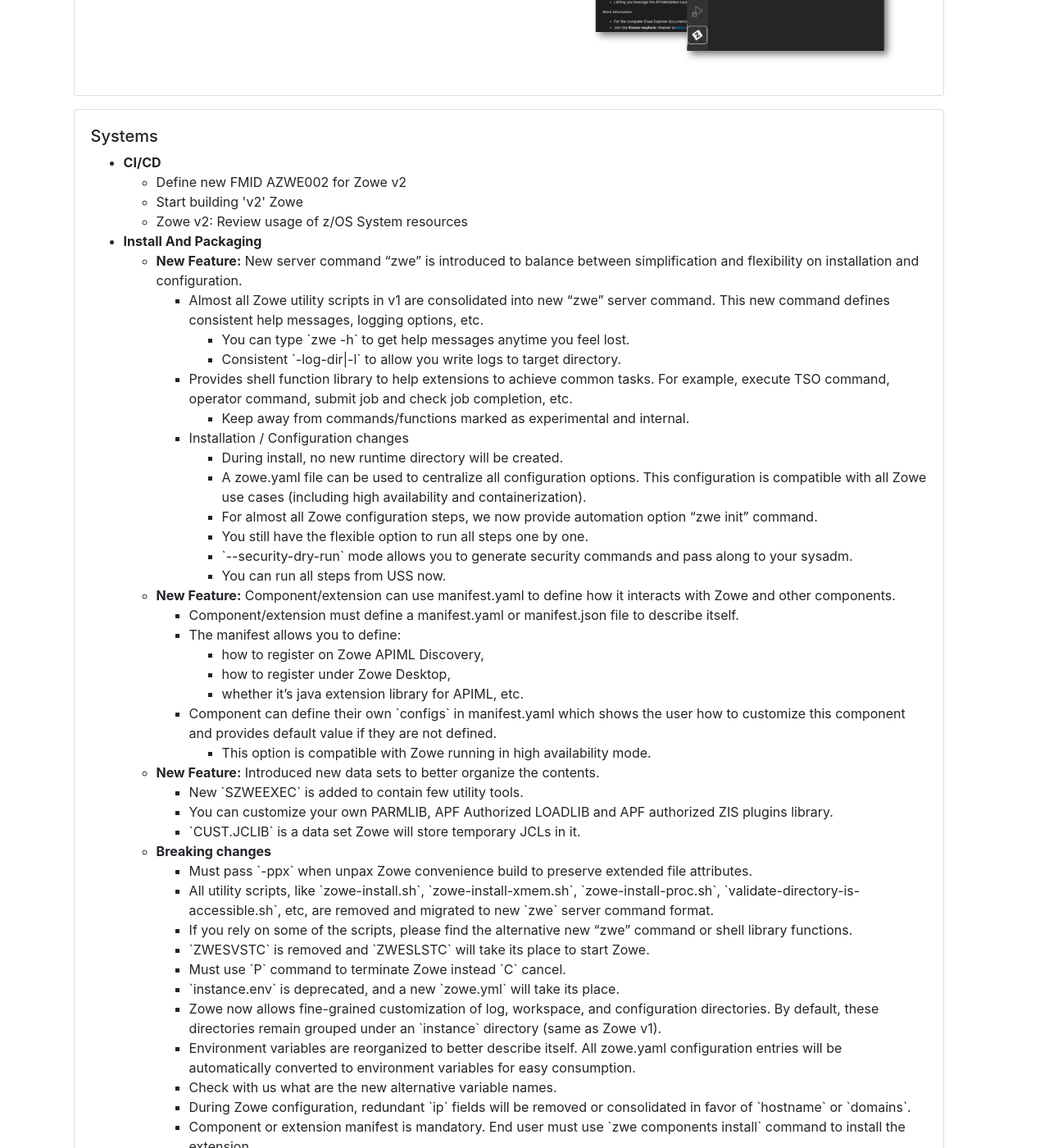
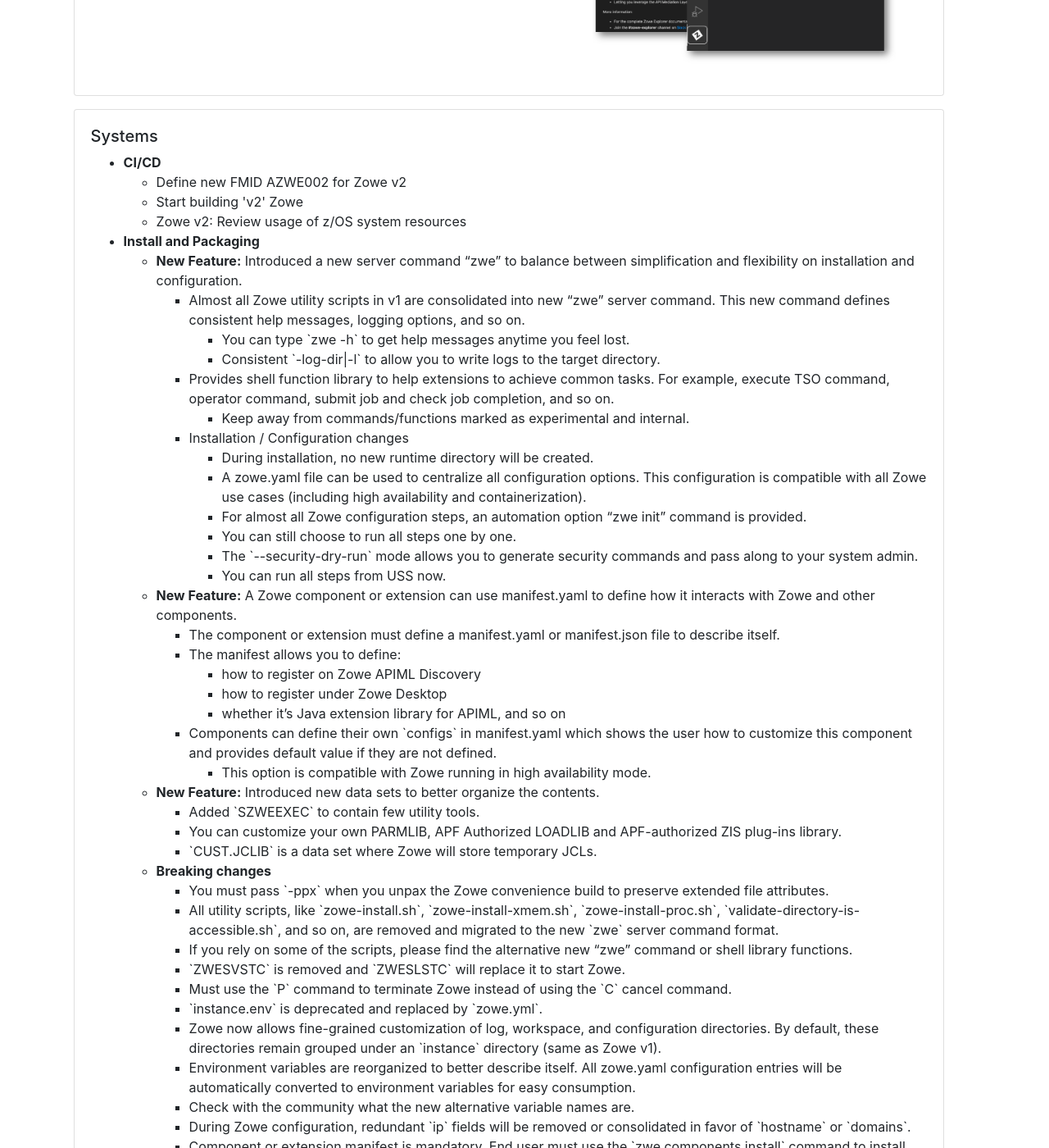
Before and after one commit to zowe/zowe.github.io, a Jekyll site: the page built from vNext.md, in a window 1280 px wide and 1400 px high, scrolled down 3283 px. Shown: the whole window at 82% size. Built offline with Jekyll 4.4.1, drawn with Linux system fonts in a browser that asks for light colours; our own code applies the rules of GitHub Pages for plain Markdown files; some of the changed text lies outside the part shown.

Commit message:
minor edits and fixes
Signed-off-by: nannanli <nannanli@cn.ibm.com>

```diff
--- a/vNext.md
+++ b/vNext.md
@@ -202,64 +202,64 @@
         <ul>
           <li>Define new FMID AZWE002 for Zowe v2</li>
           <li>Start building 'v2' Zowe</li>
-          <li>Zowe v2: Review usage of z/OS System resources</li>
+          <li>Zowe v2: Review usage of z/OS system resources</li>
         </ul>
-        <li><strong>Install And Packaging</strong></li>
+        <li><strong>Install and Packaging</strong></li>
         <ul>
-          <li><strong>New Feature:</strong> New server command “zwe” is introduced to balance between simplification and flexibility on installation and configuration.</li>
+          <li><strong>New Feature:</strong> Introduced a new server command “zwe” to balance between simplification and flexibility on installation and configuration.</li>
           <ul>
-            <li>Almost all Zowe utility scripts in v1 are consolidated into new “zwe” server command. This new command defines consistent help messages, logging options, etc.</li>
+            <li>Almost all Zowe utility scripts in v1 are consolidated into new “zwe” server command. This new command defines consistent help messages, logging options, and so on.</li>
             <ul>
               <li>You can type `zwe -h` to get help messages anytime you feel lost.</li>
-              <li>Consistent `-log-dir|-l` to allow you write logs to target directory.</li>
+              <li>Consistent `-log-dir|-l` to allow you to write logs to the target directory.</li>
             </ul>
-            <li>Provides shell function library to help extensions to achieve common tasks. For example, execute TSO command, operator command, submit job and check job completion, etc.</li>
+            <li>Provides shell function library to help extensions to achieve common tasks. For example, execute TSO command, operator command, submit job and check job completion, and so on.</li>
             <ul>
               <li>Keep away from commands/functions marked as experimental and internal.</li>
             </ul>
             <li>Installation / Configuration changes</li>
             <ul>
-              <li>During install, no new runtime directory will be created.</li>
+              <li>During installation, no new runtime directory will be created.</li>
               <li>A zowe.yaml file can be used to centralize all configuration options. This configuration is compatible with all Zowe use cases (including high availability and containerization).</li>
-              <li>For almost all Zowe configuration steps, we now provide automation option “zwe init” command.</li>
-              <li>You still have the flexible option to run all steps one by one.</li>
-              <li>`--security-dry-run` mode allows you to generate security commands and pass along to your sysadm.</li>
+              <li>For almost all Zowe configuration steps, an automation option “zwe init” command is provided.</li>
+              <li>You can still choose to run all steps one by one.</li>
+              <li>The `--security-dry-run` mode allows you to generate security commands and pass along to your system admin.</li>
               <li>You can run all steps from USS now.</li>
             </ul>
           </ul>
-          <li><strong>New Feature:</strong> Component/extension can use manifest.yaml to define how it interacts with Zowe and other components.</li>
+          <li><strong>New Feature:</strong> A Zowe component or extension can use manifest.yaml to define how it interacts with Zowe and other components.</li>
           <ul>
-            <li>Component/extension must define a manifest.yaml or manifest.json file to describe itself.</li>
+            <li>The component or extension must define a manifest.yaml or manifest.json file to describe itself.</li>
             <li>The manifest allows you to define:</li>
             <ul>
-              <li>how to register on Zowe APIML Discovery,</li>
-              <li>how to register under Zowe Desktop,</li>
-              <li>whether it’s java extension library for APIML, etc.</li>
+              <li>how to register on Zowe APIML Discovery</li>
+              <li>how to register under Zowe Desktop</li>
+              <li>whether it’s Java extension library for APIML, and so on</li>
             </ul>
-            <li>Component can define their own `configs` in manifest.yaml which shows the user how to customize this component and provides default value if they are not defined.</li>
+            <li>Components can define their own `configs` in manifest.yaml which shows the user how to customize this component and provides default value if they are not defined.</li>
             <ul>
               <li>This option is compatible with Zowe running in high availability mode.</li>
             </ul>
           </ul>
           <li><strong>New Feature:</strong> Introduced new data sets to better organize the contents.</li>
           <ul>
-            <li>New `SZWEEXEC` is added to contain few utility tools.</li>
-            <li>You can customize your own PARMLIB, APF Authorized LOADLIB and APF authorized ZIS plugins library.</li>
-            <li>`CUST.JCLIB` is a data set Zowe will store temporary JCLs in it.</li>
+            <li>Added `SZWEEXEC` to contain few utility tools.</li>
+            <li>You can customize your own PARMLIB, APF Authorized LOADLIB and APF-authorized ZIS plug-ins library.</li>
+            <li>`CUST.JCLIB` is a data set where Zowe will store temporary JCLs.</li>
           </ul>
           <li><strong>Breaking changes</strong></li>
           <ul>
-            <li>Must pass `-ppx` when unpax Zowe convenience build to preserve extended file attributes.</li>
-            <li>All utility scripts, like `zowe-install.sh`, `zowe-install-xmem.sh`, `zowe-install-proc.sh`, `validate-directory-is-accessible.sh`, etc, are removed and migrated to new `zwe` server command format.</li>
+            <li>You must pass `-ppx` when you unpax the Zowe convenience build to preserve extended file attributes.</li>
+            <li>All utility scripts, like `zowe-install.sh`, `zowe-install-xmem.sh`, `zowe-install-proc.sh`, `validate-directory-is-accessible.sh`, and so on, are removed and migrated to the new `zwe` server command format.</li>
             <li>If you rely on some of the scripts, please find the alternative new “zwe” command or shell library functions.</li>
-            <li>`ZWESVSTC` is removed and `ZWESLSTC` will take its place to start Zowe.</li>
-            <li>Must use `P` command to terminate Zowe instead `C` cancel.</li>
-            <li>`instance.env` is deprecated, and a new `zowe.yml` will take its place.</li>
+            <li>`ZWESVSTC` is removed and `ZWESLSTC` will replace it to start Zowe.</li>
+            <li>Must use the `P` command to terminate Zowe instead of using the `C` cancel command.</li>
+            <li>`instance.env` is deprecated and replaced by `zowe.yml`.</li>
             <li>Zowe now allows fine-grained customization of log, workspace, and configuration directories. By default, these directories remain grouped under an `instance` directory (same as Zowe v1).</li>
             <li>Environment variables are reorganized to better describe itself. All zowe.yaml configuration entries will be automatically converted to environment variables for easy consumption.</li>
-            <li>Check with us what are the new alternative variable names.</li>
+            <li>Check with the community what the new alternative variable names are.</li>
             <li>During Zowe configuration, redundant `ip` fields will be removed or consolidated in favor of `hostname` or `domains`.</li>
-            <li>Component or extension manifest is mandatory. End user must use `zwe components install` command to install the extension.</li>
+            <li>Component or extension manifest is mandatory. End user must use the `zwe components install` command to install the extension.</li>
           </ul>
         </ul>
       </ul>
```
